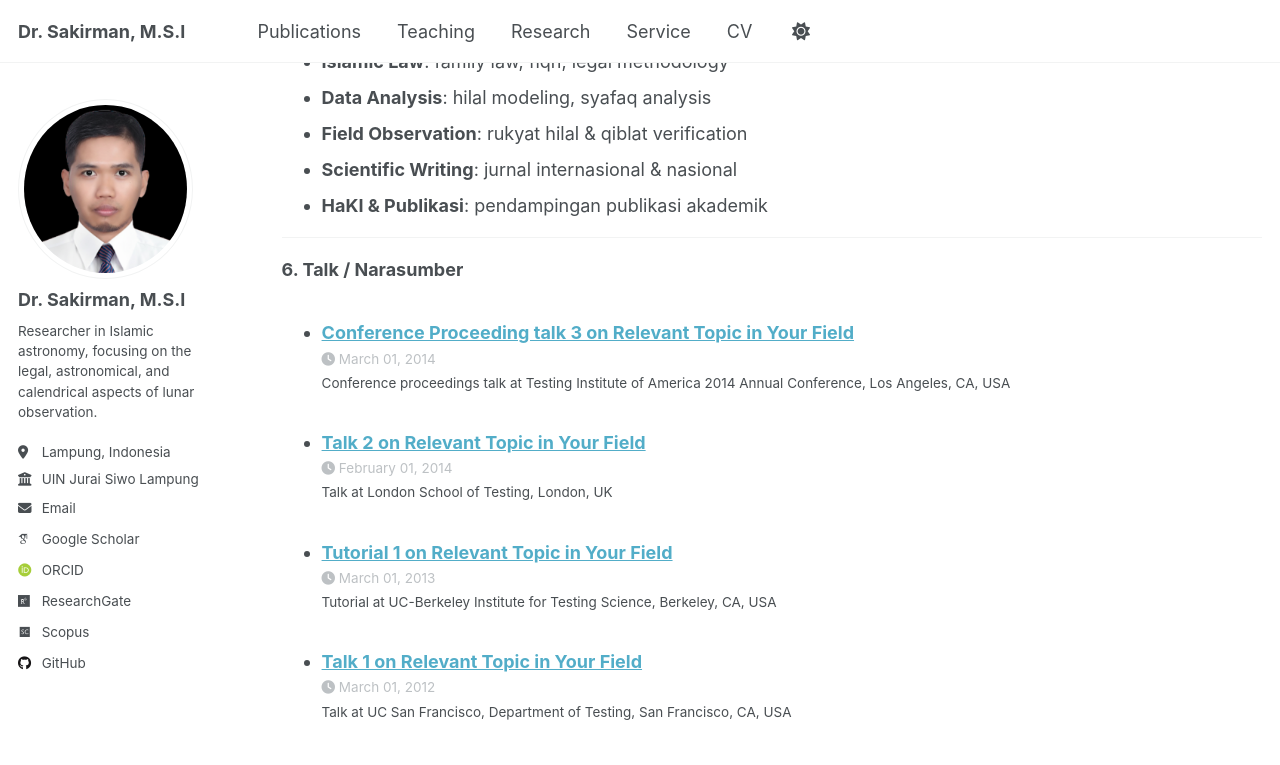
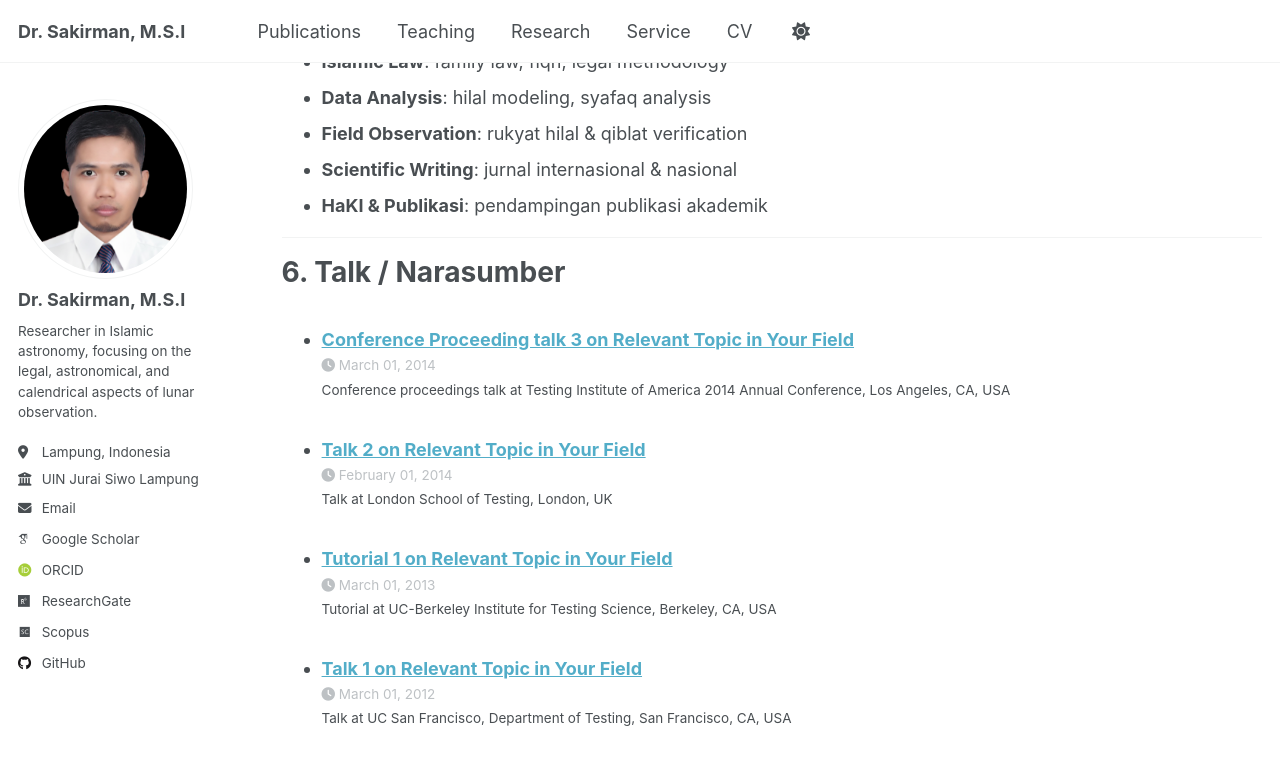
Before and after one commit to sakir-man/sakir-man.github.io, a Jekyll site: the page built from _pages/cv.md, in a window 1280 px wide and 900 px high, scrolled down 2236 px. Shown: the top 765 px of the window. Built offline with Jekyll 4.4.1, drawn with Linux system fonts in a browser that asks for light colours; some web fonts are replaced; a script that is not in the unit is left out.

Commit message:
Update cv.md

```diff
--- a/_pages/cv.md
+++ b/_pages/cv.md
@@ -87,7 +87,7 @@ Bidang keahlian: Ilmu Falak • Crescent Visibility • Kalender Hijriah
 
 ---
 
-**6. Talk / Narasumber**
+# **6. Talk / Narasumber**
   <ul>{% for post in site.talks reversed %}
     {% include archive-single-talk-cv.html  %}
   {% endfor %}</ul>
```
